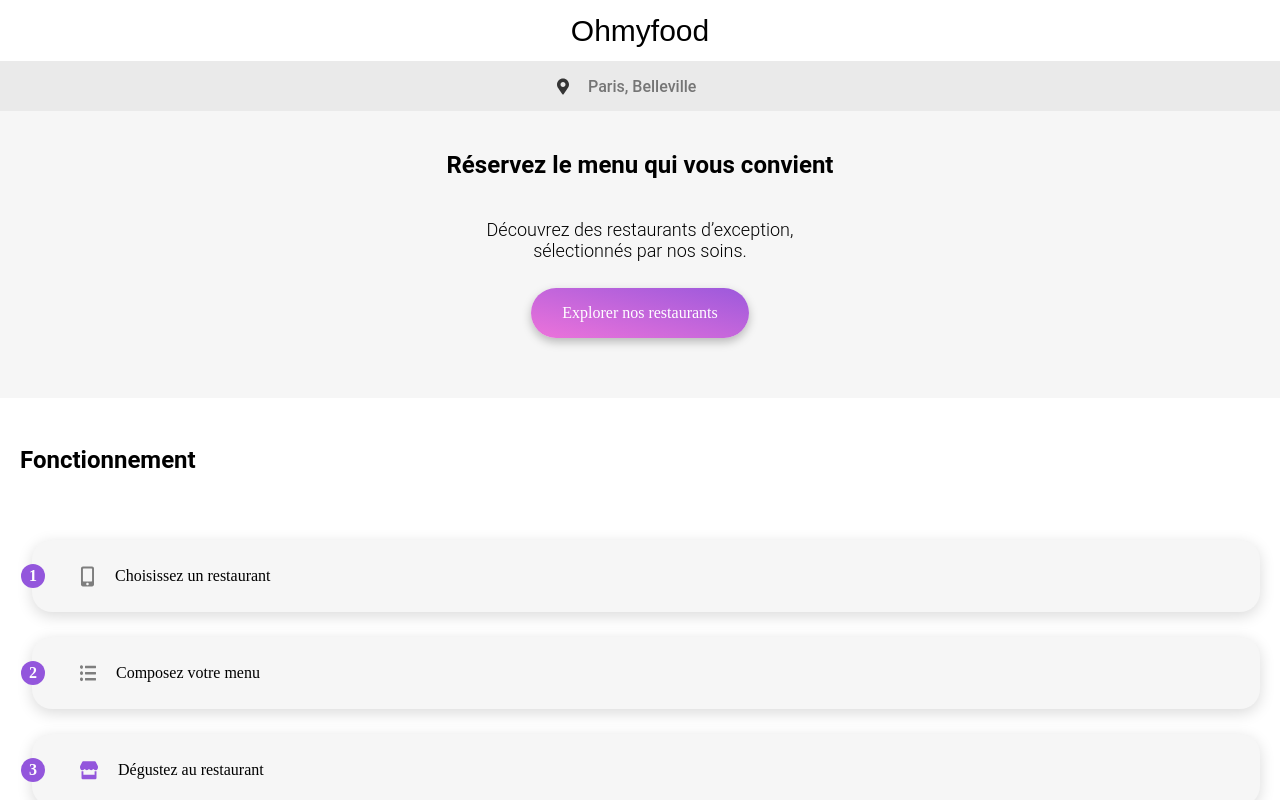
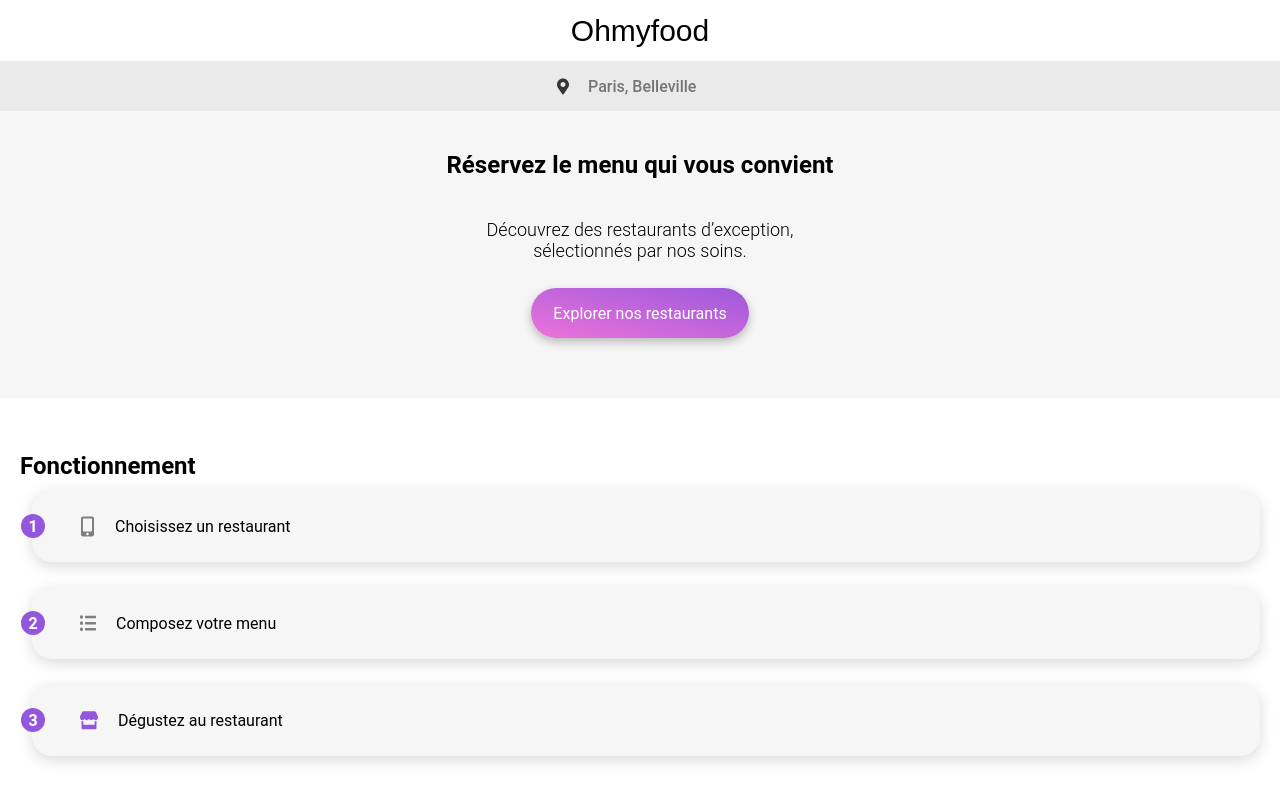
Before and after one commit to AqdasDar/Ohmyfood, a plain HTML site: page index.html in a window 1280 px wide. Shown: the top 800 px of the page. Drawn offline with Linux system fonts and the light colour scheme.

Commit message:
first page half done 2

```diff
--- a/index.html
+++ b/index.html
@@ -1,7 +1,8 @@
 <!DOCTYPE html>
-<html lang="en">
+<html lang="fr">
 <head>
     <meta charset="UTF-8">
+    <meta name="viewport" content="width=device-width, initial-scale=1" />
     <title>Ohmyfood</title>
     <link href="sass/main.css" rel="stylesheet">
     <script crossorigin="anonymous" src="https://kit.fontawesome.com/a38fb37305.js"></script>
--- a/sass/main.scss
+++ b/sass/main.scss
@@ -9,6 +9,7 @@ body {
 
 * {
   box-sizing: border-box;
+  font-family: Roboto, sans-serif;
 }
 
 h2 {
@@ -122,12 +123,13 @@ a {
 
 .title {
   @include title;
-  margin: 48px 80px 26px 20px;
+  margin: 0 0 24px 20px;
+  padding-top: 54px;
 }
 
 .section2_ol {
   margin: 0;
-  padding: 0;
+  padding: 0 0 43px;
   list-style: none;
 }
 
```
Also changed, not shown: sass/main.css, 1 other file.
